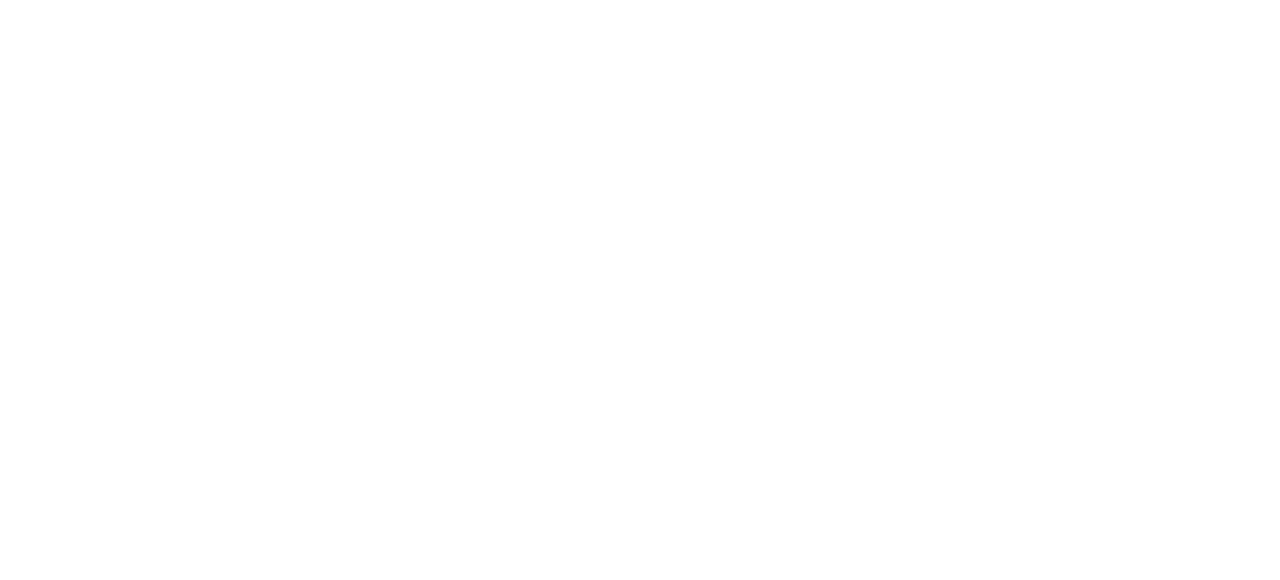
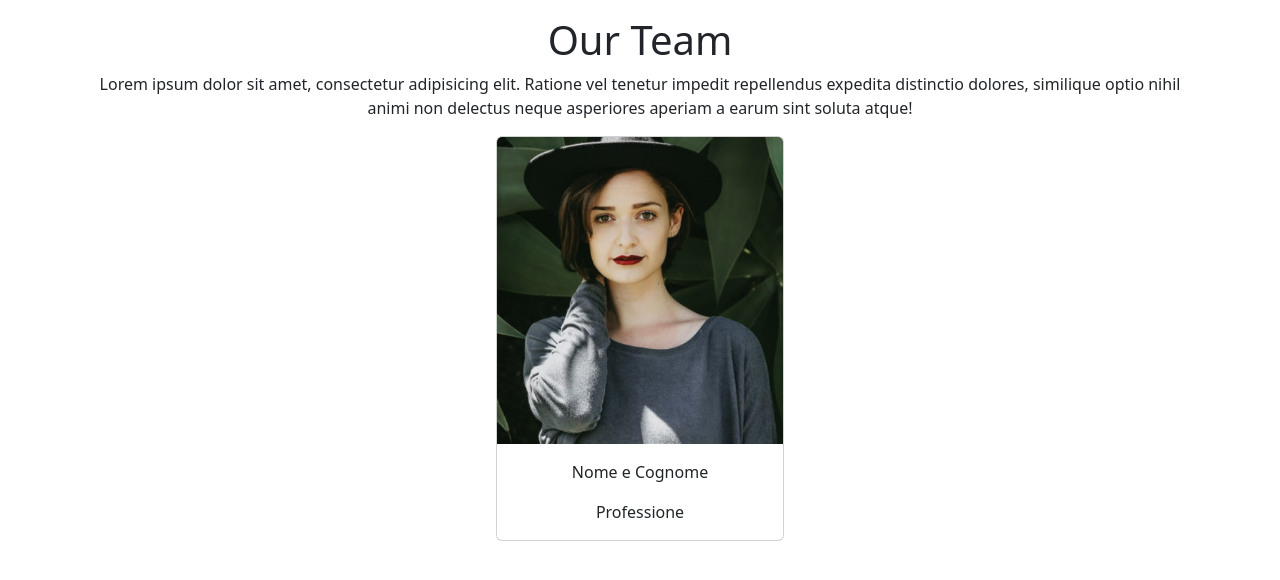
Before and after one commit to NicolaRicci100/js-our-team, a plain HTML site: page index.html in a window 1280 px wide. Drawn offline with nearby package versions, Linux system fonts and the light colour scheme.

Commit message:
inserimento immagine di prova

```diff
--- a/index.html
+++ b/index.html
@@ -10,6 +10,18 @@
         <script defer src="js/script.js"></script>
     </head>
     <body>
-
+        <div class="container text-center">
+            <h1 class="mt-3">Our Team</h1>
+            <div class="mb-3">Lorem ipsum dolor sit amet, consectetur adipisicing elit. Ratione vel tenetur impedit repellendus expedita distinctio dolores, similique optio nihil animi non delectus neque asperiores aperiam a earum sint soluta atque!</div>
+            <div class="d-flex flex-wrap justify-content-center gap-4">
+                <div class="card" style="width: 18rem;">
+                    <img src="img/angela-caroll-chief-editor.jpg" class="card-img-top" alt="...">
+                    <div class="card-body">
+                        <p class="card-text">Nome e Cognome</p>
+                        <p class="card-text">Professione</p>
+                    </div>
+                </div>
+            </div>
+        </div>
     </body>
 </html>
--- a/js/script.js
+++ b/js/script.js
@@ -43,3 +43,5 @@ const staff = [
         photo: "barbara-ramos-graphic-designer.jpg",
     },
 ];
+// stampo array in console
+console.table(staff);
```
